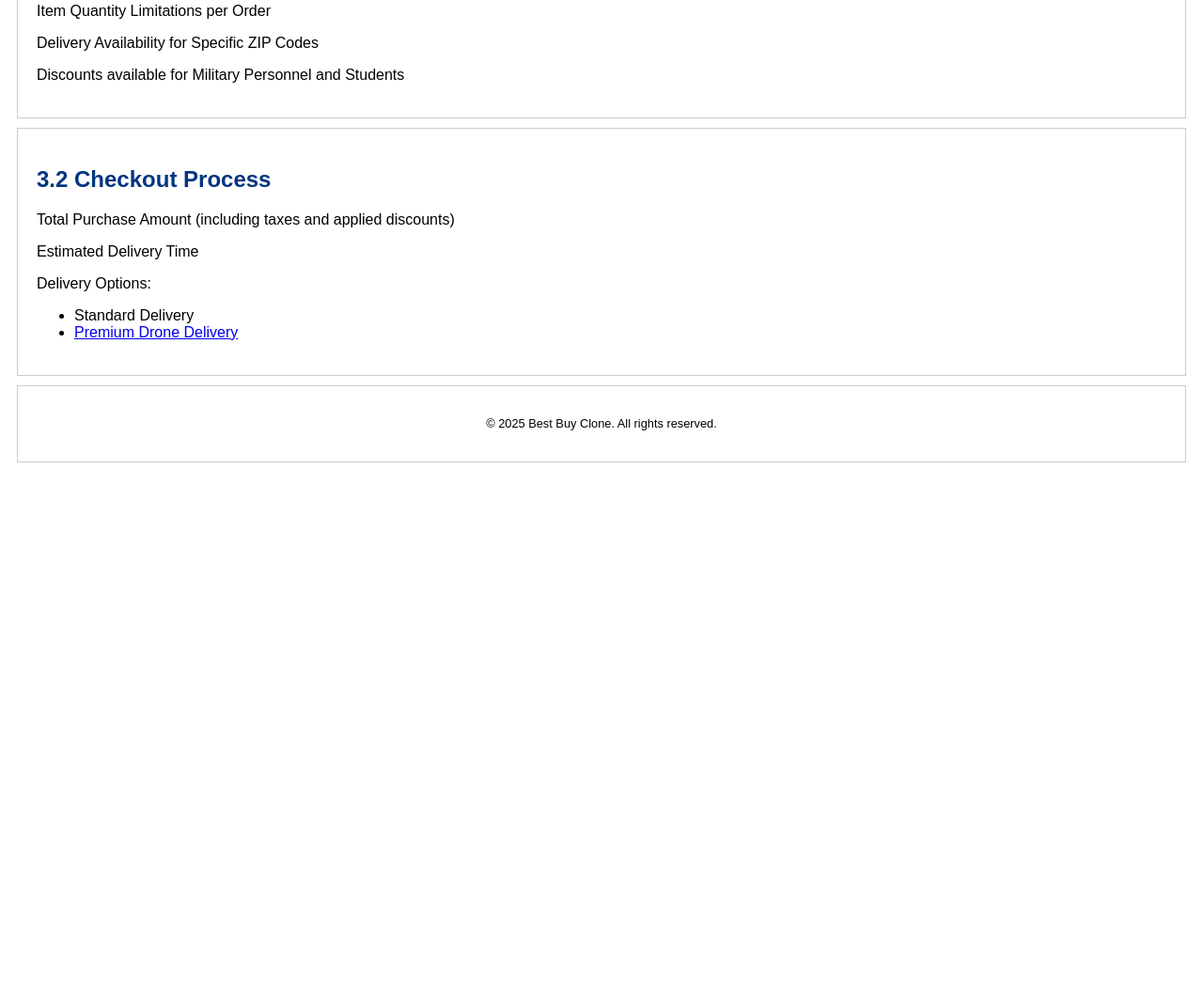
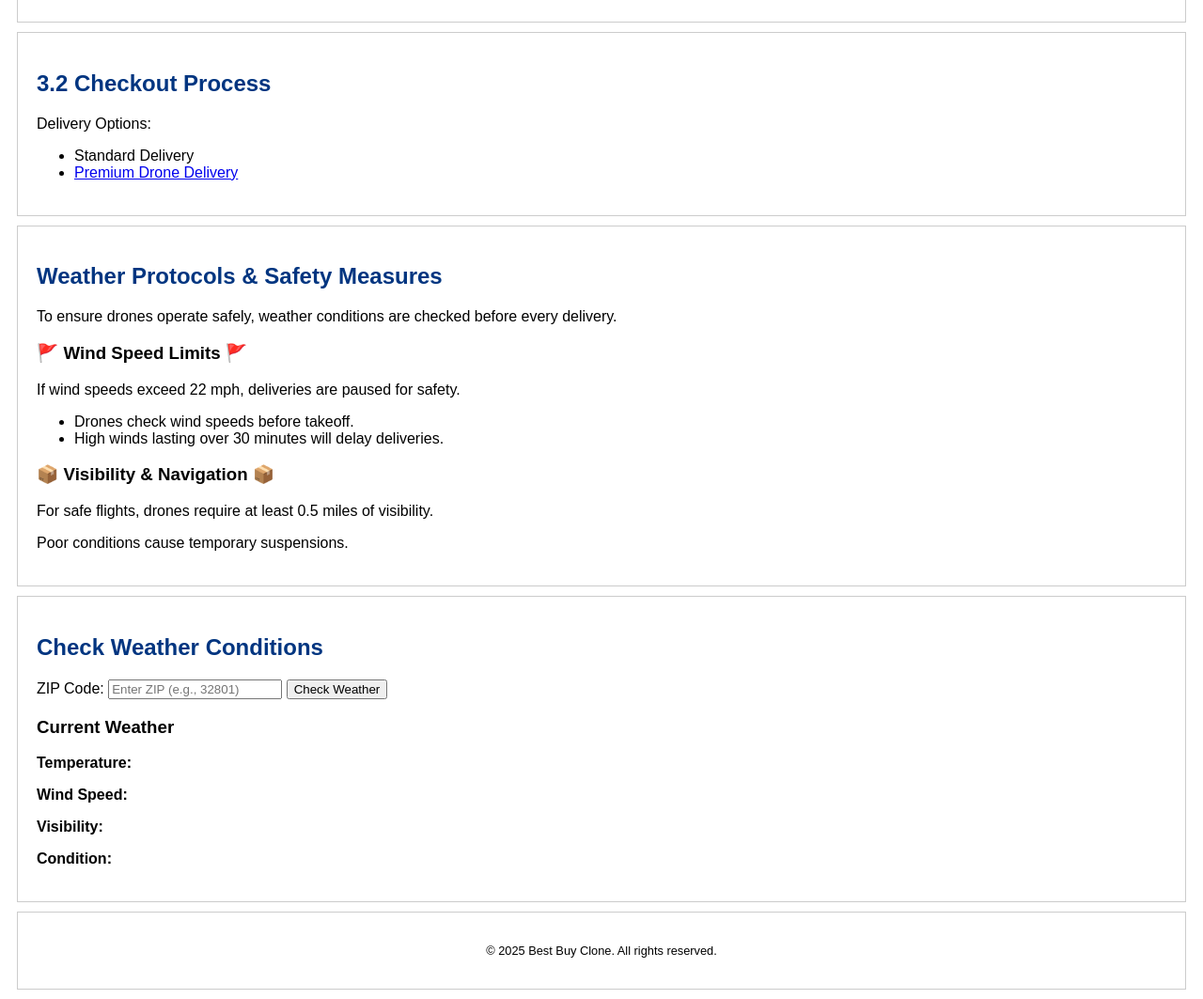
Before and after one commit to s4mzo/2910C-IT-Capstone, a plain HTML site: page Project IT Capstone Website/index.html in a window 1280 px wide. Shown: the part 434-1497 px from the top of the page at 94% size. Before the commit the page ends 936 px from the top, so only its background shows below. Drawn offline with Linux system fonts and the light colour scheme.

Commit message:
Updated index.html
Added Mariias weather protocol

```diff
--- a/Project IT Capstone Website/index.html
+++ b/Project IT Capstone Website/index.html
@@ -5,6 +5,7 @@
     <meta name="viewport" content="width=device-width, initial-scale=1.0">
     <title>Best Buy Clone</title>
     <link rel="stylesheet" href="styles.css">
+    <script defer src="weather.js"></script> <!-- Weather JavaScript -->
 </head>
 <body>
     <header>
@@ -15,8 +16,10 @@
             <li><a href="#store-selection">Store Selection</a></li>
             <li><a href="#inventory">Inventory Management</a></li>
             <li><a href="#checkout">Checkout Process</a></li>
+            <li><a href="#weather-protocols">Drone Safety & Weather</a></li> <!-- New Section Link -->
         </ul>
     </nav>
+
     <section id="store-selection">
         <h2>3.1 Store Selection and Inventory Management</h2>
         <p>Select a Store Location:</p>
@@ -25,20 +28,48 @@
             <li>0091 Best Buy WareHouse, Major City Lane, 99364</li>
             <li>9241 Suburb Corner, Express County, 44932</li>
         </ul>
-        <p>Item Quantity Limitations per Order</p>
-        <p>Delivery Availability for Specific ZIP Codes</p>
-        <p>Discounts available for Military Personnel and Students</p>
     </section>
+
     <section id="checkout">
         <h2>3.2 Checkout Process</h2>
-        <p>Total Purchase Amount (including taxes and applied discounts)</p>
-        <p>Estimated Delivery Time</p>
         <p>Delivery Options:</p>
         <ul>
             <li>Standard Delivery</li>
             <li><a href="drone-delivery.html">Premium Drone Delivery</a></li>
         </ul>
     </section>
+
+    <section id="weather-protocols">
+        <h2> Weather Protocols & Safety Measures</h2>
+        <p>To ensure drones operate safely, weather conditions are checked before every delivery.</p>
+
+        <h3> 🚩 Wind Speed Limits 🚩 </h3>
+        <p>If wind speeds exceed 22 mph, deliveries are <span class="alert">paused</span> for safety.</p>
+        <ul>
+            <li>Drones check wind speeds before takeoff.</li>
+            <li>High winds lasting over 30 minutes will delay deliveries.</li>
+        </ul>
+
+        <h3> 📦 Visibility & Navigation 📦 </h3>
+        <p> For safe flights, drones require at least 0.5 miles of visibility. </p>
+        <p> Poor conditions cause temporary suspensions. </p>
+    </section>
+
+    <section id="weather-check">
+        <h2>Check Weather Conditions</h2>
+        <label for="zipcode">ZIP Code:</label>
+        <input type="text" id="zipcode" placeholder="Enter ZIP (e.g., 32801)">
+        <button id="checkWeatherBtn">Check Weather</button>
+
+        <div id="weather-result">
+            <h3>Current Weather</h3>
+            <p><strong>Temperature:</strong> <span id="temp"></span></p>
+            <p><strong>Wind Speed:</strong> <span id="wind"></span></p>
+            <p><strong>Visibility:</strong> <span id="visibility"></span></p>
+            <p><strong>Condition:</strong> <span id="condition"></span></p>
+        </div>
+    </section>
+
     <footer>
         <p>&copy; 2025 Best Buy Clone. All rights reserved.</p>
     </footer>
```
